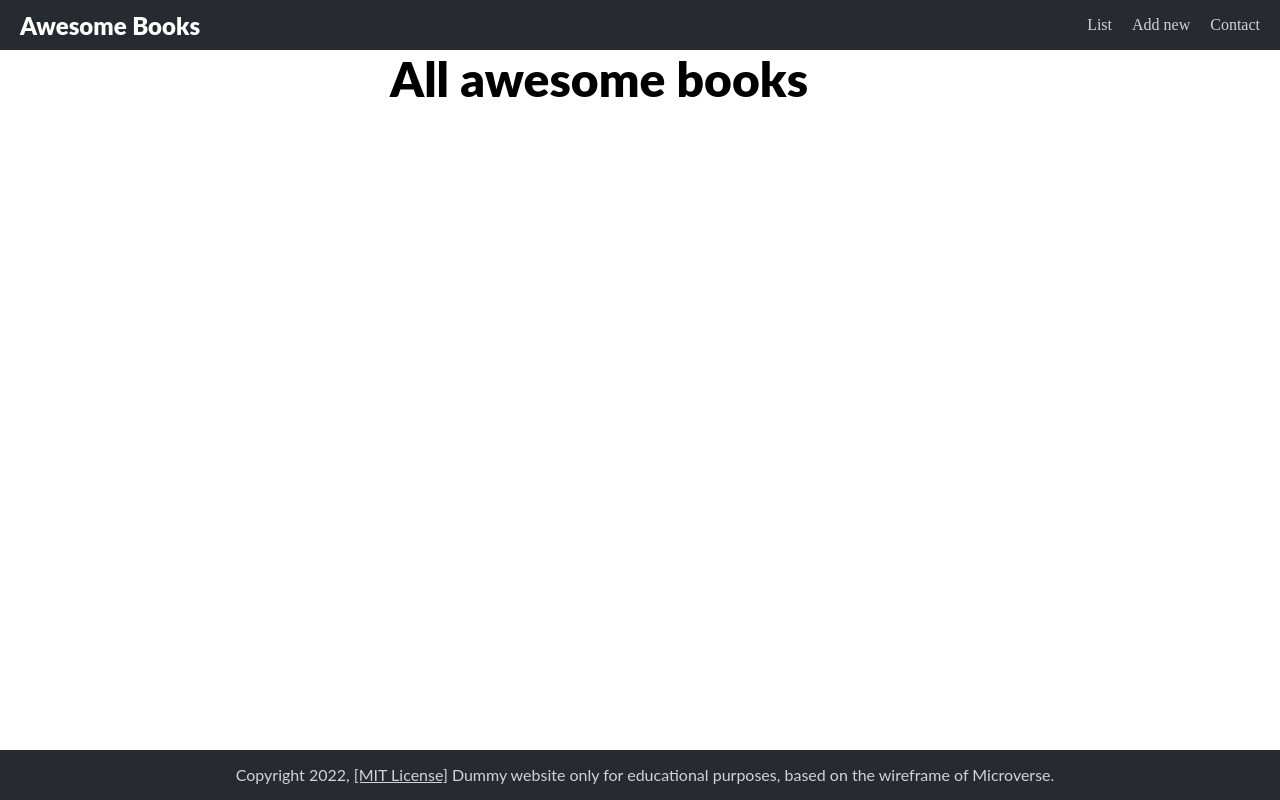
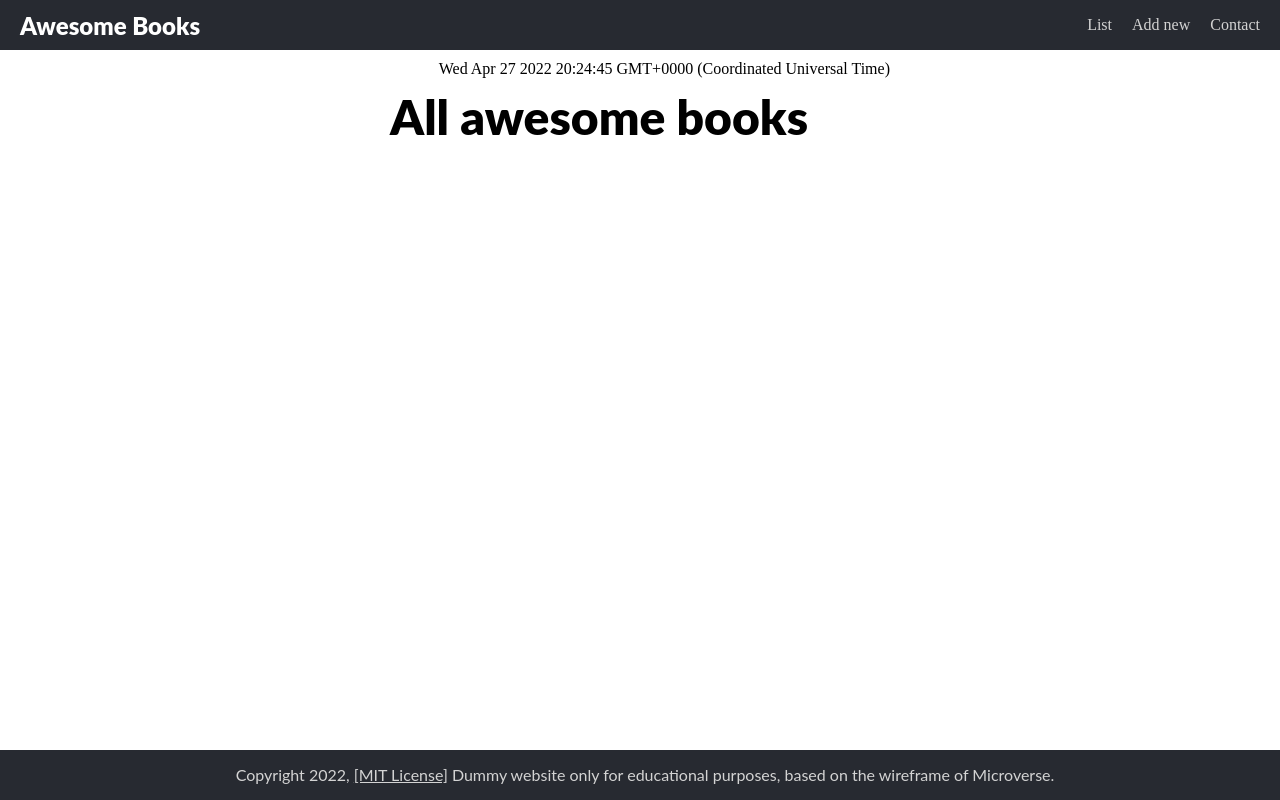
Before and after one commit to AntonioHincapie/awesome-books, a website: page index.html in a window 1280 px wide. Drawn offline with Linux system fonts and the light colour scheme.

Commit message:
Add date and styles.

```diff
--- a/main.js
+++ b/main.js
@@ -27,6 +27,12 @@ contactBtn.addEventListener('click', () => {
   addNew.style.display = 'none';
   contact.style.display = 'block';
 });
+
+function displayDate() {
+  date.innerHTML = Date();
+}
+window.onload = displayDate();
+
 
 class Libro {
   constructor(title, author) {
--- a/styles.css
+++ b/styles.css
@@ -14,6 +14,12 @@ body {
   flex-direction: column;
   justify-content: center;
   align-items: center;
+}
+
+#date {
+  display: flex;
+  justify-content: flex-end;
+  margin: 10px 0;
 }
 
 .navigation {
```
